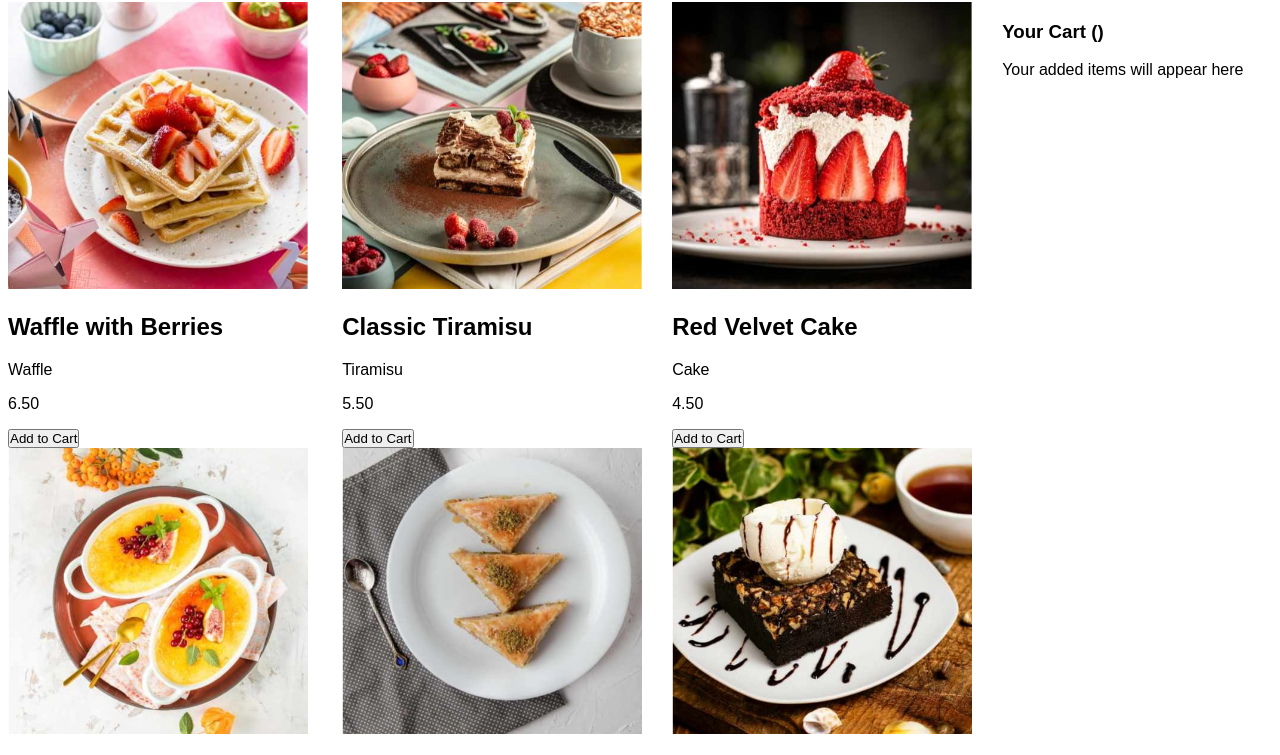
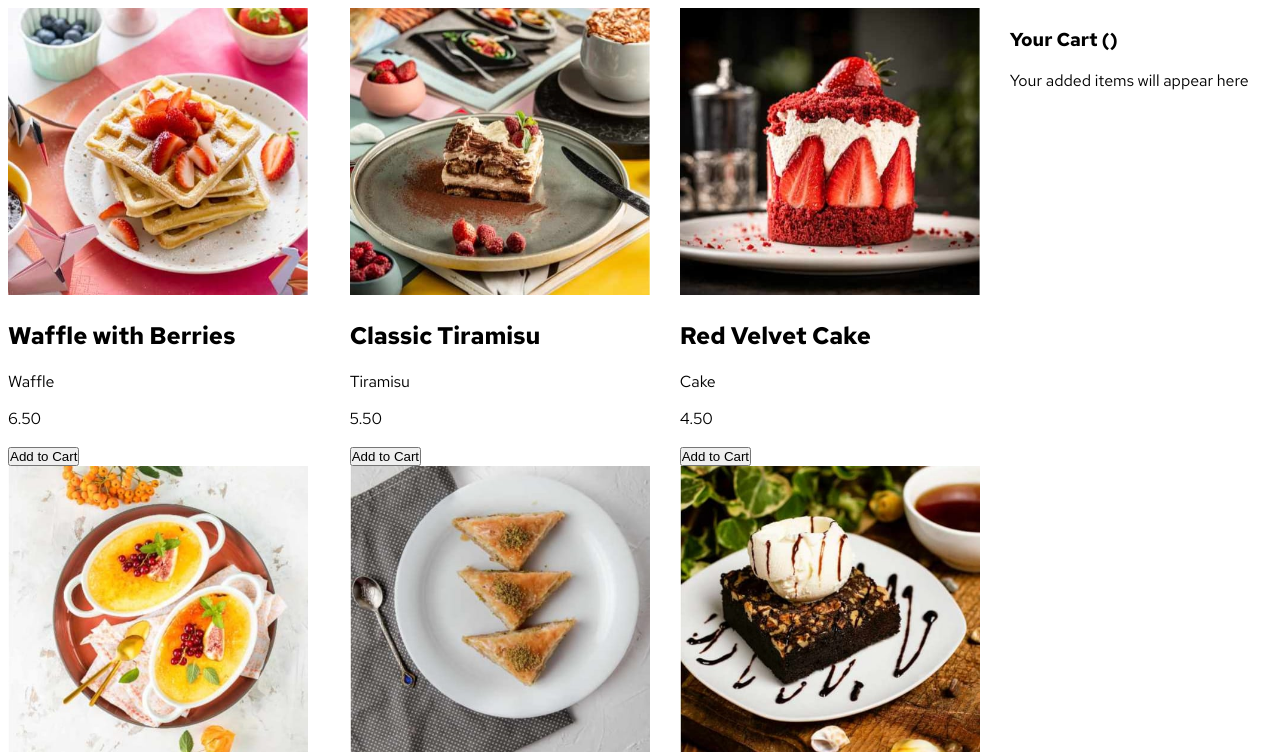
Before and after one commit to Dukeotars/product-list-with-cart-main, a plain HTML site: page product-list-with-cart-main/index.html in a window 1280 px wide. Shown: the part 78-833 px from the top of the page. Drawn offline with Linux system fonts and the light colour scheme.

Commit message:
added custom fonts

```diff
--- a/product-list-with-cart-main/style.css
+++ b/product-list-with-cart-main/style.css
@@ -3,9 +3,17 @@
     padding:0;
     box-sizing: border-box;
 }
+@font-face{
+    font-family: cart;
+    src: url(assets/fonts/RedHatText-VariableFont_wght.ttf);
+}
+@font-face{
+    font-family: map;
+    src: url(./assets/fonts/RedHatText-Italic-VariableFont_wght.ttf)
+}
 
 .container{
-    font-family: Arial, Helvetica, sans-serif;
+    font-family: cart;
 }
 .sub-container{
     display:flex;
```
